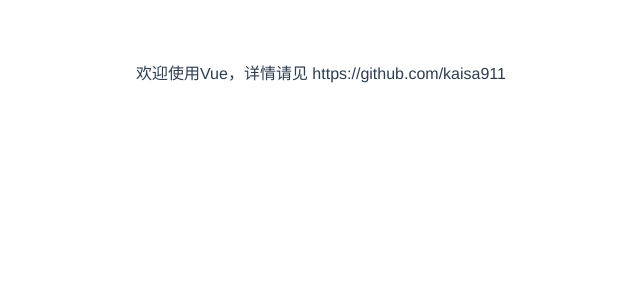
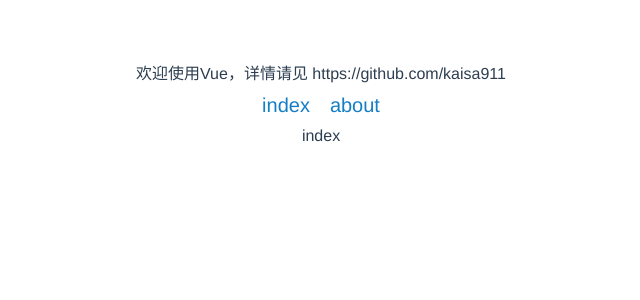
Before and after one commit to kaisa911/vue-template, a Vue app: page /#/ in a window 1280 px wide. Shown: the top 300 px of the page, without its empty margins (319-959 px from the left). Built offline with nearby package versions, Linux system fonts and the light colour scheme.

Commit message:
新增路由示例

```diff
--- a/src/App.vue
+++ b/src/App.vue
@@ -1,7 +1,11 @@
 <template>
   <div id="app">
     欢迎使用Vue，详情请见 https://github.com/kaisa911
-    <router-link to="/" />
+    <div class="menu">
+      <div @click="$router.push('/')">index</div>
+      <div @click="$router.push('/about')">about</div>
+    </div>
+    <router-view />
   </div>
 </template>
 
@@ -9,10 +13,11 @@
 export default {
   name: 'App',
   data: () => ({}),
+  methods: {},
 };
 </script>
 
-<style scoped>
+<style lang="less" scoped>
 #app {
   font-family: 'Avenir', Helvetica, Arial, sans-serif;
   -webkit-font-smoothing: antialiased;
@@ -21,5 +26,15 @@
   color: #2c3e50;
   margin-top: 60px;
   transform: rotate(0deg);
+  .menu {
+    display: flex;
+    justify-content: center;
+    div {
+      margin: 10px 10px;
+      color: #157ec4;
+      font-size: 20px;
+      cursor: pointer;
+    }
+  }
 }
 </style>
--- a/src/router.js
+++ b/src/router.js
@@ -4,5 +4,16 @@
 Vue.use(Router);
 
 export default new Router({
-  routes: [],
+  routes: [
+    {
+      path: '/',
+      name: 'index',
+      component: () => import('./views/index.vue'),
+    },
+    {
+      path: '/about',
+      name: 'about',
+      component: () => import('./views/about.vue'),
+    },
+  ],
 });
--- /dev/null
+++ b/src/views/about.vue
@@ -0,0 +1,9 @@
+<template>
+  <div>about</div>
+</template>
+
+<script>
+export default {
+  name: 'About',
+};
+</script>
--- /dev/null
+++ b/src/views/index.vue
@@ -0,0 +1,9 @@
+<template>
+  <div>index</div>
+</template>
+
+<script>
+export default {
+  name: 'Index',
+};
+</script>
```
Also changed, not shown: .eslintrc.js.
